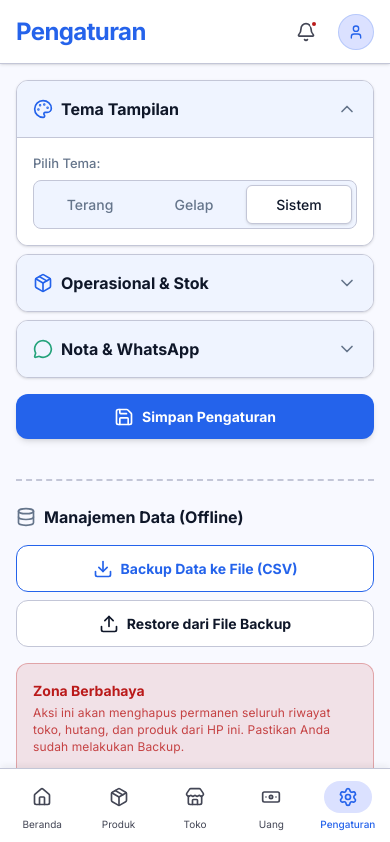
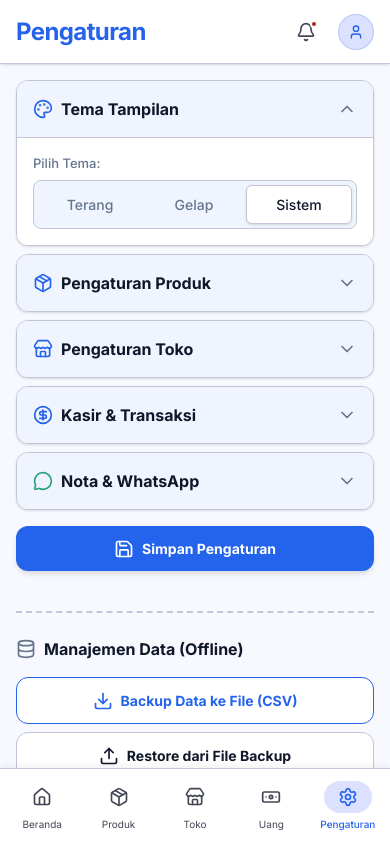
Before and after one commit to arkanafaisal/juragan-titip, a React (Vite) app in the folder frontend/: page /settings in a window 390 px wide. Shown: the top 842 px of the page. Built offline with nearby package versions, Linux system fonts and the light colour scheme.

Commit message:
add: store category settings

```diff
--- a/frontend/src/lib/db.ts
+++ b/frontend/src/lib/db.ts
@@ -41,4 +41,11 @@ db.version(10).stores({
   visits: '++id, storeId, createdAt'
 });
 
+db.version(11).stores({
+  users: '++id, &email',
+  products: '++id, &normalizedName, category',
+  stores: '++id, normalizedName, phone, lastVisitAt, category',
+  visits: '++id, storeId, createdAt'
+});
+
 export { db };
--- a/frontend/src/pages/settings.tsx
+++ b/frontend/src/pages/settings.tsx
@@ -12,7 +12,9 @@ import {
   Download,
   Upload,
   Trash2,
-  Save
+  Save,
+  Store,
+  CircleDollarSign
 } from "lucide-react";
 import { settingsApi } from "@/services/api/settings";
 import { ConfirmationModal } from "@/components/shared/confirmation-modal";
@@ -25,11 +27,14 @@ export default function SettingsPage() {
 
   useEffect(() => {
     const section = searchParams.get("section");
+    const focusId = searchParams.get("focus");
     if (section) {
       setOpenSection(section);
       // Tunggu DOM merender accordion yang baru terbuka
       setTimeout(() => {
-        const el = document.getElementById(`section-${section}`);
+        let elId = `section-${section}`;
+        if (focusId) elId = focusId;
+        const el = document.getElementById(elId);
         if (el) {
           const y = el.getBoundingClientRect().top + window.scrollY - 100; // offset 100px agar judul tab tidak tertutup header
           window.scrollTo({ top: y, behavior: 'smooth' });
@@ -47,6 +52,7 @@ export default function SettingsPage() {
   const [theme, setTheme] = useState<'light' | 'dark' | 'system'>('system');
   const [lowStockThreshold, setLowStockThreshold] = useState<number | string>(settingsApi.getLowStockThreshold());
   const [categoryLabels, setCategoryLabels] = useState(settingsApi.getCategoryLabels());
+  const [storeCategoryLabels, setStoreCategoryLabels] = useState(settingsApi.getStoreCategoryLabels());
   const [quickPayNominals, setQuickPayNominals] = useState<string>("20000, 50000, 100000");
   const [waFooterMsg, setWaFooterMsg] = useState<string>("Terima kasih! Pembayaran via transfer bisa ke BCA 12345678 a.n Juragan Titip.");
 
@@ -62,6 +68,7 @@ export default function SettingsPage() {
     }
     settingsApi.updateLowStockThreshold(threshold);
     settingsApi.updateCategoryLabels(categoryLabels);
+    settingsApi.updateStoreCategoryLabels(storeCategoryLabels);
     setLowStockThreshold(threshold);
     toast.success("Pengaturan berhasil disimpan!");
   };
@@ -138,22 +145,21 @@ export default function SettingsPage() {
           )}
         </div>
 
-        {/* SECTION 2: OPERASIONAL & STOK */}
-        <div id="section-operasional" className="bg-surface rounded-xl border border-outline-variant overflow-hidden shadow-sm transition-all">
+        {/* SECTION: PENGATURAN PRODUK */}
+        <div id="section-produk" className="bg-surface rounded-xl border border-outline-variant overflow-hidden shadow-sm transition-all">
           <button
-            onClick={() => toggleSection('operasional')}
+            onClick={() => toggleSection('produk')}
             className="w-full flex justify-between items-center p-md bg-surface-container-low hover:bg-surface-bright transition-colors"
           >
             <span className="font-h3 text-h3 font-bold text-text-primary flex items-center gap-sm">
-              <Package className="w-5 h-5 text-primary" /> Operasional & Stok
+              <Package className="w-5 h-5 text-primary" /> Pengaturan Produk
             </span>
-            {openSection === 'operasional' ? <ChevronUp className="w-5 h-5 text-text-secondary"/> : <ChevronDown className="w-5 h-5 text-text-secondary"/>}
+            {openSection === 'produk' ? <ChevronUp className="w-5 h-5 text-text-secondary"/> : <ChevronDown className="w-5 h-5 text-text-secondary"/>}
           </button>
 
-          {openSection === 'operasional' && (
+          {openSection === 'produk' && (
             <div className="p-md border-t border-outline-variant bg-surface space-y-md animate-in slide-in-from-top-2">
 
-              {/* Input: Number */}
               <div>
                 <label className="font-body-sm text-body-sm font-medium text-text-secondary block mb-1.5">
                   Batas Peringatan Stok Menipis (Gudang)
@@ -170,7 +176,6 @@ export default function SettingsPage() {
                 </p>
               </div>
 
-              {/* Input: Category Labels */}
               <div className="pt-2 border-t border-outline-variant">
                 <label className="font-body-sm text-body-sm font-bold text-text-primary block mb-3">
                   Label Kategori Produk (1 - 5)
@@ -195,9 +200,67 @@ export default function SettingsPage() {
                   *Ubah nama kategori di atas sesuai dengan lini bisnis toko Anda. Nama ini akan muncul di form Produk.
                 </p>
               </div>
+            </div>
+          )}
+        </div>
 
-              {/* Input: String (Comma Separated) */}
-              <div className="pt-2 border-t border-outline-variant">
+        {/* SECTION: PENGATURAN TOKO */}
+        <div id="section-toko" className="bg-surface rounded-xl border border-outline-variant overflow-hidden shadow-sm transition-all">
+          <button
+            onClick={() => toggleSection('toko')}
+            className="w-full flex justify-between items-center p-md bg-surface-container-low hover:bg-surface-bright transition-colors"
+          >
+            <span className="font-h3 text-h3 font-bold text-text-primary flex items-center gap-sm">
+              <Store className="w-5 h-5 text-primary" /> Pengaturan Toko
+            </span>
+            {openSection === 'toko' ? <ChevronUp className="w-5 h-5 text-text-secondary"/> : <ChevronDown className="w-5 h-5 text-text-secondary"/>}
+          </button>
+
+          {openSection === 'toko' && (
+            <div className="p-md border-t border-outline-variant bg-surface space-y-md animate-in slide-in-from-top-2">
+              <div>
+                <label className="font-body-sm text-body-sm font-bold text-text-primary block mb-3">
+                  Label Kategori Toko (1 - 5)
+                </label>
+                <div className="space-y-3">
+                  {[1, 2, 3, 4, 5].map((num) => (
+                    <div key={num} className="flex items-center gap-3">
+                      <span className="font-mono bg-surface-container-low px-3 py-2 rounded-lg text-text-secondary font-bold w-12 text-center border border-outline-variant">
+                        {num}
+                      </span>
+                      <input
+                        type="text"
+                        value={storeCategoryLabels[num.toString() as keyof typeof storeCategoryLabels]}
+                        onChange={(e) => setStoreCategoryLabels(prev => ({...prev, [num.toString()]: e.target.value}))}
+                        placeholder={`Kategori Toko ${num}`}
+                        className="flex-1 px-3 py-2 bg-surface border border-outline text-text-primary font-body text-body focus:border-primary focus:ring-1 focus:ring-primary rounded-xl outline-none transition-all"
+                      />
+                    </div>
+                  ))}
+                </div>
+                <p className="font-caption text-caption text-text-secondary mt-2">
+                  *Ubah nama kategori toko untuk mempermudah filter di daftar toko.
+                </p>
+              </div>
+            </div>
+          )}
+        </div>
+
+        {/* SECTION: KASIR & TRANSAKSI */}
+        <div id="section-transaksi" className="bg-surface rounded-xl border border-outline-variant overflow-hidden shadow-sm transition-all">
+          <button
+            onClick={() => toggleSection('transaksi')}
+            className="w-full flex justify-between items-center p-md bg-surface-container-low hover:bg-surface-bright transition-colors"
+          >
+            <span className="font-h3 text-h3 font-bold text-text-primary flex items-center gap-sm">
+              <CircleDollarSign className="w-5 h-5 text-primary" /> Kasir & Transaksi
+            </span>
+            {openSection === 'transaksi' ? <ChevronUp className="w-5 h-5 text-text-secondary"/> : <ChevronDown className="w-5 h-5 text-text-secondary"/>}
+          </button>
+
+          {openSection === 'transaksi' && (
+            <div className="p-md border-t border-outline-variant bg-surface space-y-md animate-in slide-in-from-top-2">
+              <div>
                 <label className="font-body-sm text-body-sm font-medium text-text-secondary block mb-1.5">
                   Saran Nominal Cepat (Pisahkan dengan koma)
                 </label>
@@ -212,7 +275,6 @@ export default function SettingsPage() {
                   *Akan muncul sebagai tombol bantuan saat Checkout Tagihan.
                 </p>
               </div>
-
             </div>
           )}
         </div>
--- a/frontend/src/services/api/settings.ts
+++ b/frontend/src/services/api/settings.ts
@@ -3,6 +3,7 @@ import { db } from "@/lib/db";
 
 const LOW_STOCK_THRESHOLD_KEY = "juragan_titip_low_stock_threshold";
 const CATEGORY_LABELS_KEY = "juragan_titip_category_labels";
+const STORE_CATEGORY_LABELS_KEY = "juragan_titip_store_category_labels";
 
 export type CategoryLabels = {
   "1": string;
@@ -17,6 +18,14 @@ export const DEFAULT_CATEGORY_LABELS: CategoryLabels = {
   "2": "Makanan Basah",
   "3": "Makanan Kering",
   "4": "Non-Makanan",
+  "5": "Lainnya"
+};
+
+export const DEFAULT_STORE_CATEGORY_LABELS: CategoryLabels = {
+  "1": "Kelontong",
+  "2": "Warkop / Burjo",
+  "3": "Grosir",
+  "4": "Apotek",
   "5": "Lainnya"
 };
 
@@ -40,6 +49,15 @@ export const settingsApi = {
     storageSet(CATEGORY_LABELS_KEY, labels);
   },
 
+  getStoreCategoryLabels: (): CategoryLabels => {
+    const val = storageGet<CategoryLabels>(STORE_CATEGORY_LABELS_KEY);
+    return val !== null ? val : DEFAULT_STORE_CATEGORY_LABELS;
+  },
+
+  updateStoreCategoryLabels: (labels: CategoryLabels): void => {
+    storageSet(STORE_CATEGORY_LABELS_KEY, labels);
+  },
+
   clearAllData: async (): Promise<void> => {
     await db.transaction('rw', db.products, db.stores, db.visits, async () => {
       await db.products.clear();
--- a/frontend/src/services/api/stores.ts
+++ b/frontend/src/services/api/stores.ts
@@ -9,6 +9,7 @@ import Dexie from "dexie"
 export interface StoreQueryParams {
   search?: string;
   status?: string;
+  category?: string;
   sortBy?: string;
   page?: number;
 }
@@ -33,6 +34,10 @@ export const storeApi = {
           } else if (params.status === 'piutang') {
             collection = collection.filter(s => s.debt > 0);
           }
+        }
+
+        if (params.category) {
+          collection = collection.filter(s => s.category === params.category);
         }
       }
 
--- a/frontend/src/types/forms.ts
+++ b/frontend/src/types/forms.ts
@@ -16,6 +16,7 @@ export interface StoreFormData {
   latitude: number
   longitude: number
   notes: string
+  category: "1" | "2" | "3" | "4" | "5"
 }
 
 export interface OpnameFormData {
--- a/frontend/src/types/models.ts
+++ b/frontend/src/types/models.ts
@@ -31,6 +31,7 @@ export interface Store {
   debt: number
   assetValue: number
   lastVisitAt?: string
+  category: "1" | "2" | "3" | "4" | "5"
 }
 
 export interface StorePrice {
```
Also changed, not shown: frontend/src/components/stores/store-card.tsx (+24 -4 lines), frontend/src/pages/stores/store-form.tsx (+30 -1 lines), frontend/src/pages/stores/store-list.tsx (+18 -0 lines).
